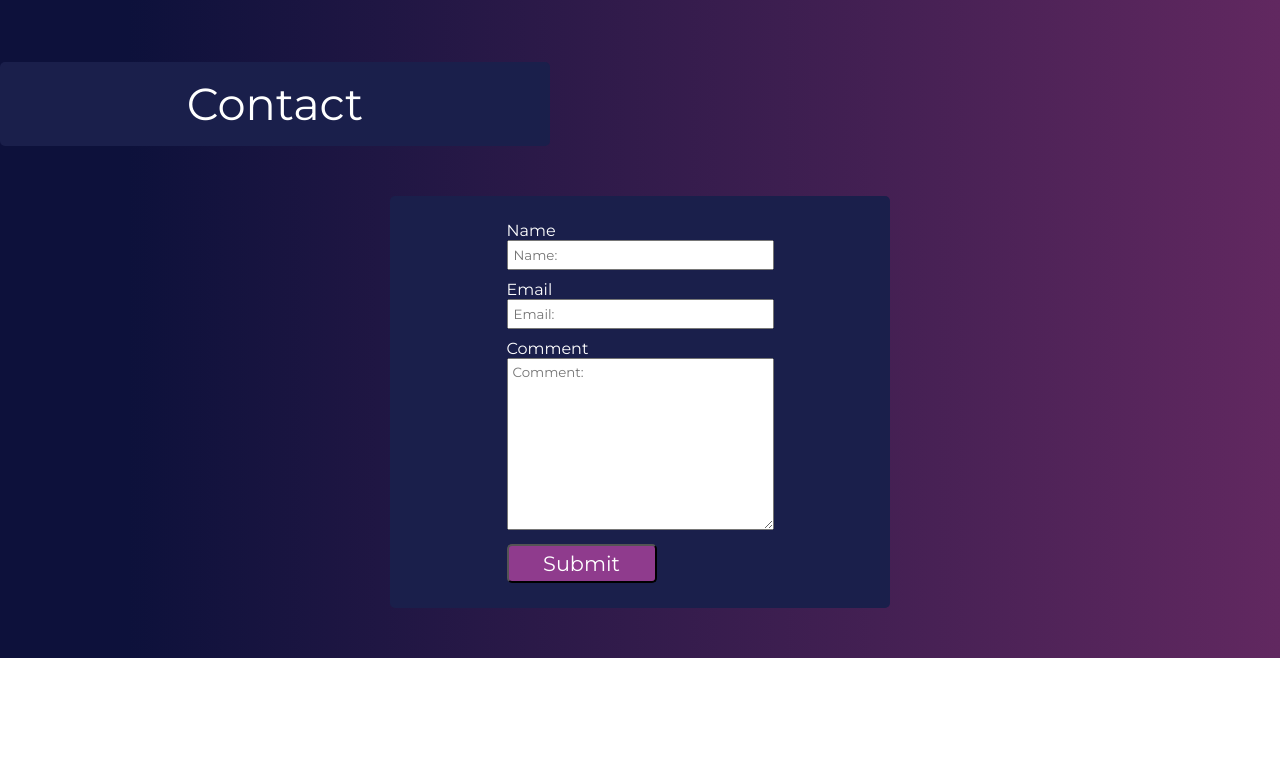
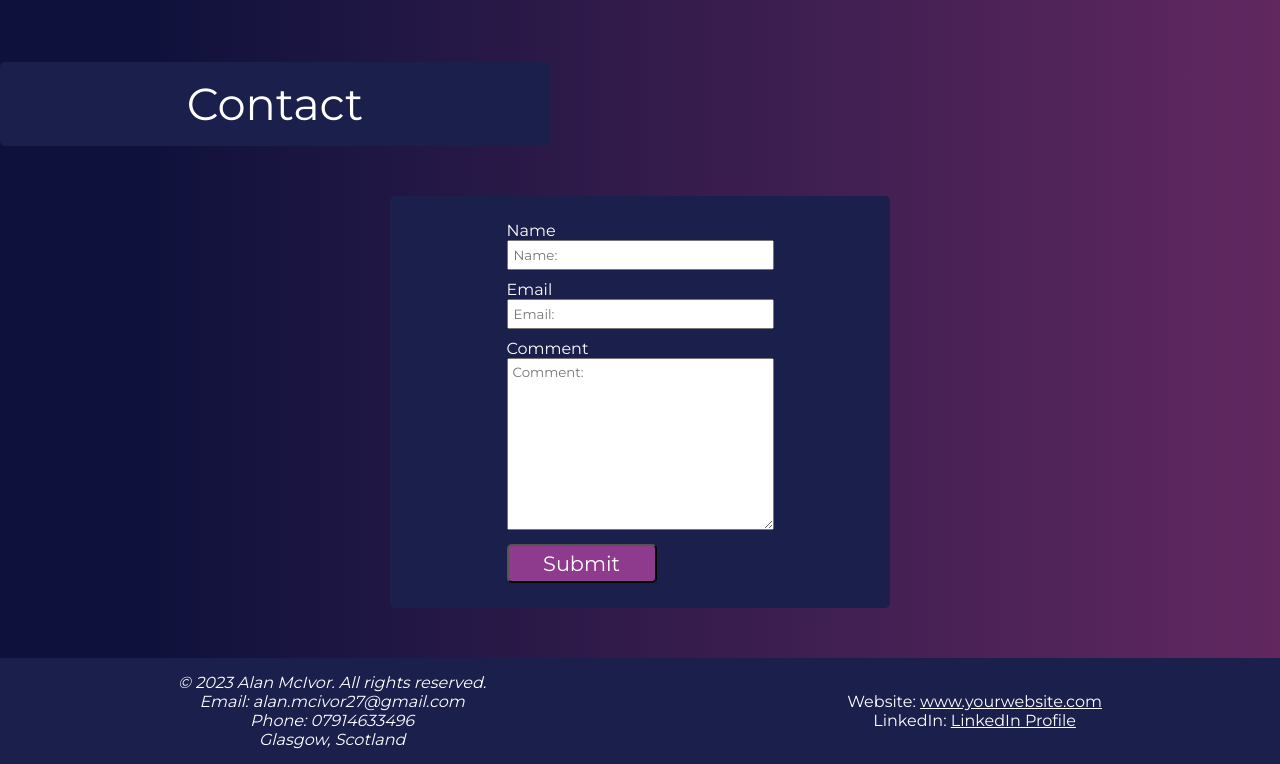
Before and after one commit to AlanMcIvor/Portfolio, a plain HTML site: page index.html in a window 1280 px wide. Shown: the part 1959-2723 px from the top of the page. Before the commit the page ends 2617 px from the top, so only its background shows below. Drawn offline with nearby package versions, Linux system fonts and the light colour scheme.

Commit message:
added simple footer

```diff
--- a/index.html
+++ b/index.html
@@ -15,7 +15,7 @@
           <li class="nav_link"><a href="#hero">Home</a></li>
           <li class="nav_link"><a href="#about">About</a></li>
           <li class="nav_link"><a href="#work">Work</a></li>
-          <li class="nav_link"><a href="">Contact</a></li>
+          <li class="nav_link"><a href="#contact">Contact</a></li>
         </ul>
       </nav>
     </header>
@@ -34,7 +34,7 @@
           Hi, I'm Alan. <br />
           A web developer
         </h1>
-        <a class="btn" href="">Contact</a>
+        <a class="btn" href="#contact">Contact</a>
       </div>
     </section>
 
@@ -118,26 +118,60 @@
     </section>
 
     <!-- contact -->
-      <section id="contact">
+    <section id="contact">
       <span class="section_title">Contact</span>
 
       <div class="form_container">
         <form action="" method="post">
           <div class="form_group">
             <label for="name">Name</label>
-            <input type="text" id="name" name="name" placeholder="Name:">
+            <input type="text" id="name" name="name" placeholder="Name:" />
           </div>
-            <div class="form_group">
+          <div class="form_group">
             <label for="email">Email</label>
-            <input type="email" id="email" name="email" placeholder="Email:">
+            <input type="email" id="email" name="email" placeholder="Email:" />
           </div>
           <div class="form_group">
             <label for="name">Comment</label>
-            <textarea name="comment" id="comment" cols="30" rows="10" placeholder="Comment:"></textarea>
+            <textarea
+              name="comment"
+              id="comment"
+              cols="30"
+              rows="10"
+              placeholder="Comment:"
+            ></textarea>
           </div>
-          <input class="btn" type="submit">
+          <input class="btn" type="submit" />
         </form>
       </div>
+    </section>
+
+    <footer id="footer">
+    <div class="footer_container">
+      <address>
+        <p>&copy; 2023 Alan McIvor. All rights reserved.</p>
+        <p>Email: alan.mcivor27@gmail.com</p>
+        <p>Phone: 07914633496</p>
+        <p>Glasgow, Scotland</p>
+
+      </address>
+      <div class="links">
+          Website:
+          <a href="https://www.alanmcivor.uk" target="_blank"
+            >www.yourwebsite.com</a
+          >
+        </p>
+        <p>
+          LinkedIn:
+          <a
+            href="https://www.linkedin.com/in/alan-mcivor1988/"
+            target="_blank"
+            >LinkedIn Profile</a
+          >
+        </p>
+        </div>
+    </div>
+    </footer>
     <script src="script.js"></script>
   </body>
 </html>
--- a/styles.css
+++ b/styles.css
@@ -69,7 +69,6 @@ html{
 .colored{
   background-color: #8F3B8D;
 }
-
 
 .nav_link a{
     display: inline-block;
@@ -291,6 +290,25 @@ html{
     width: 100%;
   }
 
+  /* footer */
+  #footer{
+    background-color: var(--accent);
+    margin: 30px 0 0 0;
+  }
+
+  .footer_container{
+    display: flex;
+    align-items: center;
+    justify-content: space-around;
+    max-width: var(--max-wd);
+    margin: auto;
+    padding: 15px 5px;
+    flex-wrap: wrap;
+    gap: 15px;
+    text-align: center;
+  }
+
+
 /* 1000px screens and smaller */
 @media screen and (max-width: 1000px){
   .navbar{
```
Lines whose indentation alone changed are shown as unchanged.
